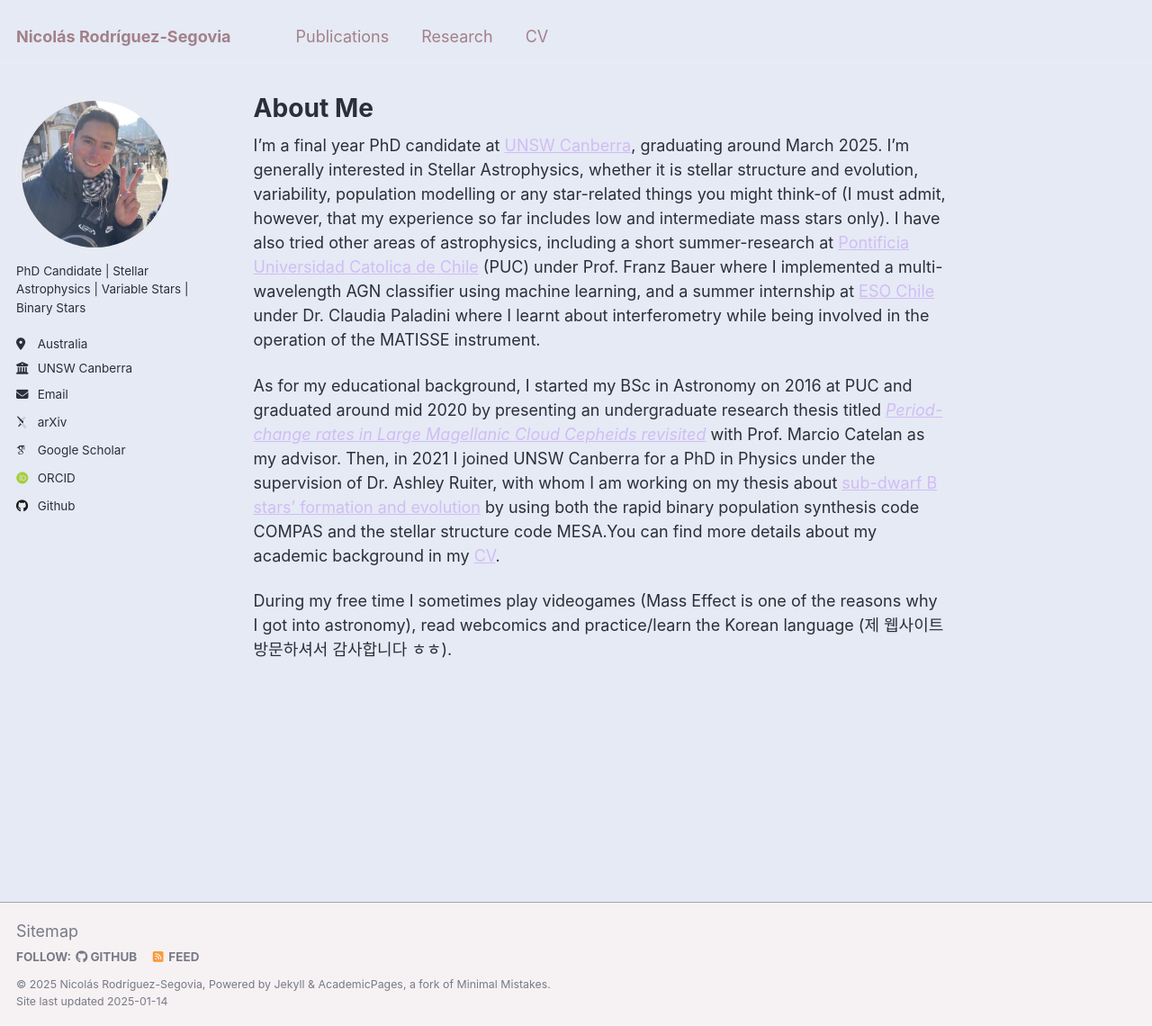
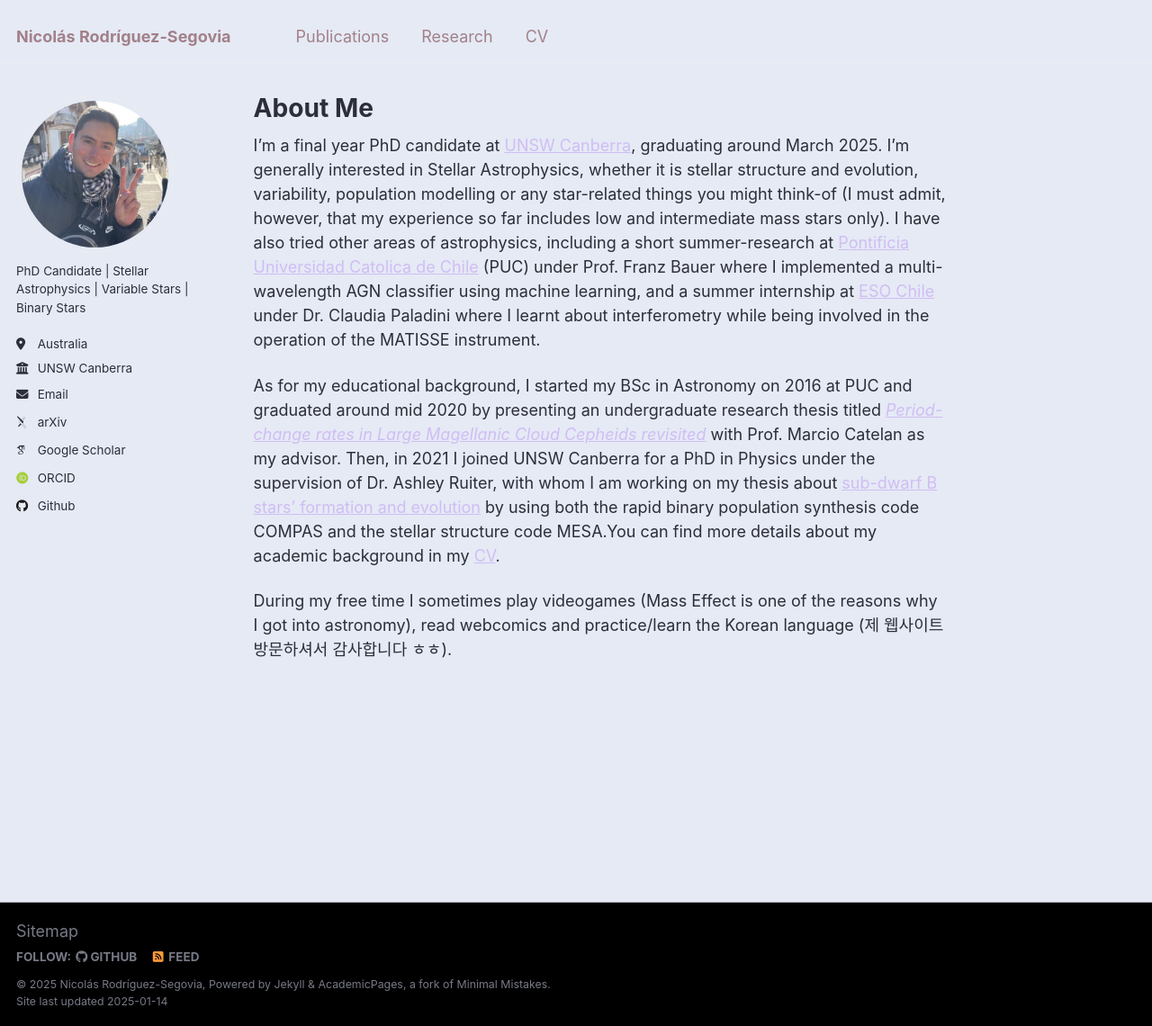
Before and after one commit to nrsegovia/nrsegovia.github.io, a Jekyll site: the page built from _pages/about.md, in a window 1280 px wide and 1140 px high. Shown: the whole window at 90% size. Built offline with Jekyll 4.4.1, drawn with Linux system fonts in a browser that asks for light colours; some web fonts are replaced.

Commit message:
Playing with colors 5

```diff
--- a/_sass/_footer.scss
+++ b/_sass/_footer.scss
@@ -20,7 +20,7 @@
           animation: intro 0.3s both;
   -webkit-animation-delay: 0.45s;
           animation-delay: 0.45s;
-  background-color: mix(#fff, #a28089, 90%);
+  background-color: #000;
   border-top: 1px solid $light-gray;
 
   footer {
```
